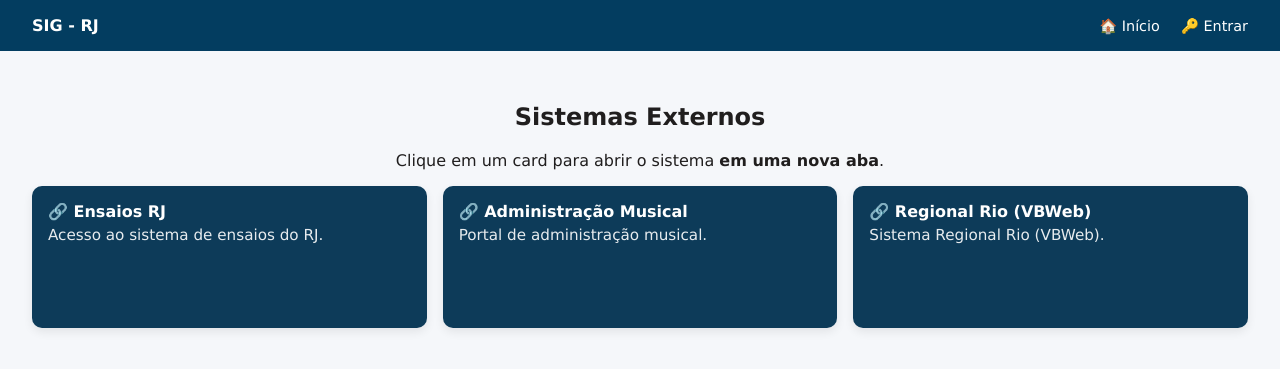
After one commit to joaormbarbosa/GAE-RJ, a Django app: page /sistemas/ in a window 1280 px wide. The commit adds this page. Shown: the top 369 px of the page. Run offline with Django 5.2, Linux system fonts and the light colour scheme.

Commit message:
Atualização com inclusão de Links de Sistemas externos

```diff
--- a/estrutura/templates/home.html
+++ b/estrutura/templates/home.html
@@ -20,8 +20,10 @@
     <a href="{% url 'mapas_regionais' %}"><button style="margin:0.5rem;">🗺️ Mapas Regionais</button></a>
     <a href="{% url 'formularios' %}"><button style="margin:0.5rem;">📝 Formulários</button></a>
 
+    <!-- NOVO: página com 3 cards (Ensaios, Adm Musical, Agenda Ministerial) -->
+    <a href="{% url 'sistemas_externos' %}"><button style="margin:0.5rem;">🔗 Sistemas Externos</button></a>
 
-    <!-- Administrativo (rota com login/confirmar sigilo) -->
+    <!-- Administrativo (protegido) -->
     {% if request.user.is_authenticated %}
       <a href="{% url 'confirmar_sigilo' %}"><button style="margin:0.5rem;">📊 Administrativo 🔒</button></a>
     {% endif %}
@@ -29,6 +31,7 @@
     {% if request.user.is_staff %}
       <a href="/admin/" target="_blank"><button style="margin:0.5rem;">⚙️ Meus Controles (Admin)</button></a>
     {% endif %}
+
   </div>
 </div>
 {% endblock %}
--- a/estrutura/templates/mapas_regionais.html
+++ b/estrutura/templates/mapas_regionais.html
@@ -18,7 +18,7 @@
           {% if mapa_selecionado == mapa.url %}outline:3px solid #fff; outline-offset:-3px;{% endif %}
         ">
         <div style="font-weight:700; margin-bottom:.35rem;">🗺️ {{ mapa.nome }}</div>
-        <div style="font-size:.95rem; opacity:.9;">Visualizar embutido</div>
+        <div style="font-size:.95rem; opacity:.9;">Clique para abri o mapa da Regional</div>
       </div>
     </a>
   {% endfor %}
--- /dev/null
+++ b/estrutura/templates/sistemas_externos.html
@@ -0,0 +1,24 @@
+{% extends "base.html" %}
+{% block title %}Sistemas Externos{% endblock %}
+
+{% block content %}
+<h2 style="text-align:center;">Sistemas Externos</h2>
+<p style="text-align:center; margin-bottom:1rem;">
+  Clique em um card para abrir o sistema <strong>em uma nova aba</strong>.
+</p>
+
+<div style="display:grid; grid-template-columns:repeat(auto-fit,minmax(260px,1fr)); gap:1rem;">
+  {% for s in sistemas %}
+    <a href="{{ s.url }}" target="_blank" rel="noopener noreferrer" style="text-decoration:none;">
+      <div
+        style="
+          background:#0d3b59; color:#fff; padding:1rem; border-radius:10px;
+          box-shadow:0 4px 10px rgba(0,0,0,.08); min-height:110px;
+        ">
+        <div style="font-weight:700; margin-bottom:.35rem;">🔗 {{ s.nome }}</div>
+        <div style="font-size:.95rem; opacity:.9;">{{ s.descricao }}</div>
+      </div>
+    </a>
+  {% endfor %}
+</div>
+{% endblock %}
--- a/estrutura/urls.py
+++ b/estrutura/urls.py
@@ -23,10 +23,16 @@ urlpatterns = [
     # Formulários (página de links)
     path('formularios/', views.formularios, name='formularios'),
 
-    path('login/', auth_views.LoginView.as_view(template_name='registration/login.html',redirect_authenticated_user=True,), name='login'),
+    # NOVO: página com 3 cards de sistemas externos
+    path('sistemas/', views.sistemas_externos, name='sistemas_externos'),
 
-    path('logout/', views.logout_view, name='logout'),  # nossa view de logout (GET)
+    # Auth
+    path('login/', auth_views.LoginView.as_view(
+        template_name='registration/login.html',
+        redirect_authenticated_user=True,
+    ), name='login'),
+    path('logout/', views.logout_view, name='logout'),
 
+    # Saúde
     path('healthz/', views.healthz, name='healthz'),
-
 ]
--- a/estrutura/views.py
+++ b/estrutura/views.py
@@ -1,10 +1,8 @@
 from django.contrib.auth.decorators import login_required
 from django.contrib.auth import logout
 from django.shortcuts import render, redirect
-from django.http import JsonResponse
+from django.http import JsonResponse, HttpResponse
 from django.utils.timezone import now
-from django.http import HttpResponse
-
 
 from .models import RegistroAuditoria
 
@@ -12,10 +10,8 @@ from .models import RegistroAuditoria
 # =========================
 # HOME
 # =========================
-
 def home(request):
     return render(request, 'home.html')
-
 
 
 def logout_view(request):
@@ -50,7 +46,6 @@ def bi_ebi(request):
         'username': request.user.get_username() if request.user.is_authenticated else 'Visitante',
         'data_hora': now().strftime('%d/%m/%Y %H:%M:%S'),
     }
-    # Mantive o template que você já usa:
     return render(request, 'bi_EBI.html', contexto)
 
 
@@ -93,7 +88,6 @@ def auditoria_log(request):
 # =========================
 # MAPAS REGIONAIS
 # =========================
-
 def mapas_regionais(request):
     mapas = [
         {'nome': 'Angra dos Reis', 'url': 'https://umap.openstreetmap.fr/pt-br/map/regional-angra-dos-reis_1076926'},
@@ -115,9 +109,14 @@ def mapas_regionais(request):
     }
     return render(request, "mapas_regionais.html", context)
 
+
 def healthz(request):
     return HttpResponse("ok")
 
+
+# =========================
+# FORMULÁRIOS (cards que abrem em nova aba)
+# =========================
 def formularios(request):
     formularios = [
         {
@@ -157,3 +156,27 @@ def formularios(request):
         },
     ]
     return render(request, "formularios.html", {"formularios": formularios})
+
+
+# =========================
+# SISTEMAS EXTERNOS (3 cards -> nova aba)
+# =========================
+def sistemas_externos(request):
+    sistemas = [
+        {
+            "nome": "Ensaios RJ",
+            "descricao": "Acesso ao sistema de ensaios do RJ.",
+            "url": "https://ensaiosccbrj.web.app",
+        },
+        {
+            "nome": "Administração Musical",
+            "descricao": "Portal de administração musical.",
+            "url": "https://musical.congregacao.org.br/autenticar",
+        },
+        {
+            "nome": "Regional Rio (VBWeb)",
+            "descricao": "Sistema Regional Rio (VBWeb).",
+            "url": "https://regionalrio.vbweb.com.br/Account/Login?ReturnUrl=%2F",
+        },
+    ]
+    return render(request, "sistemas_externos.html", {"sistemas": sistemas})
```
